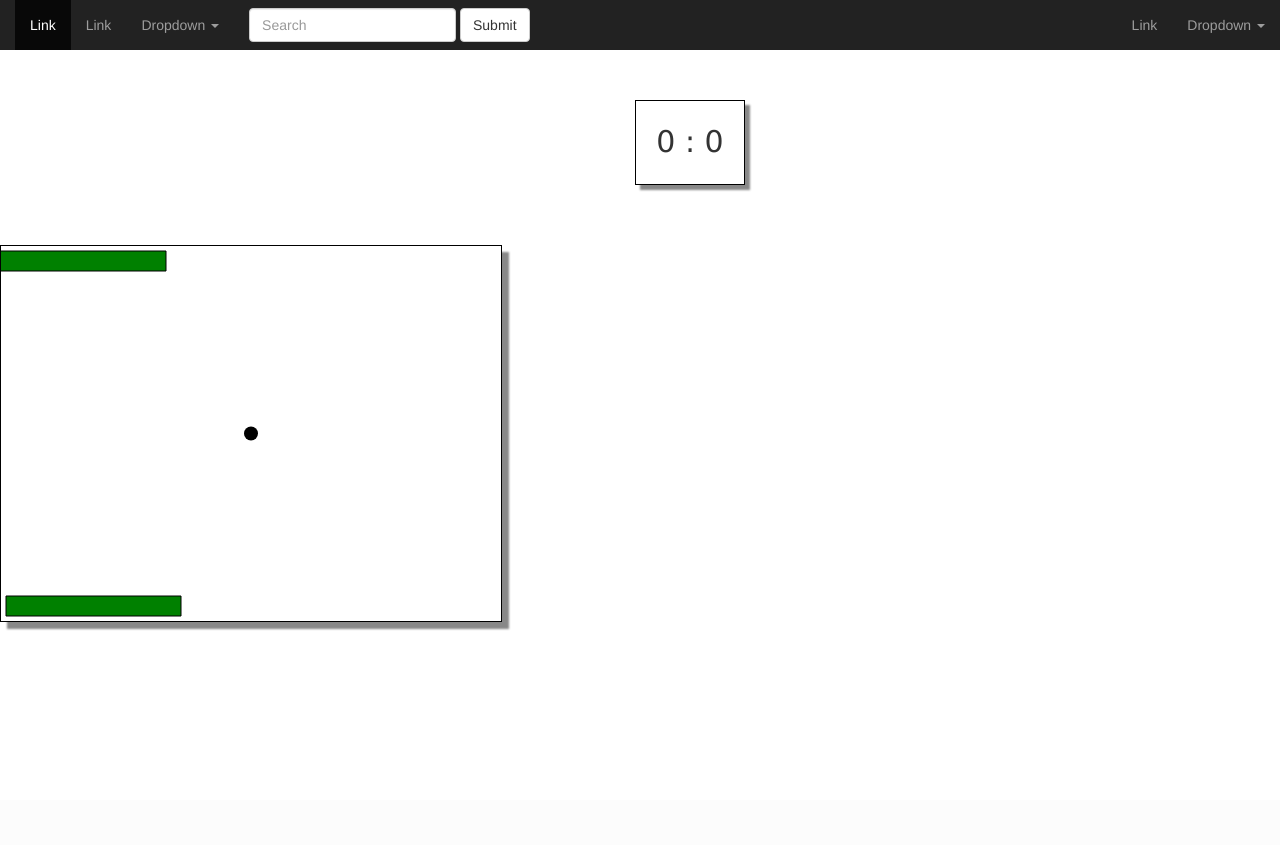
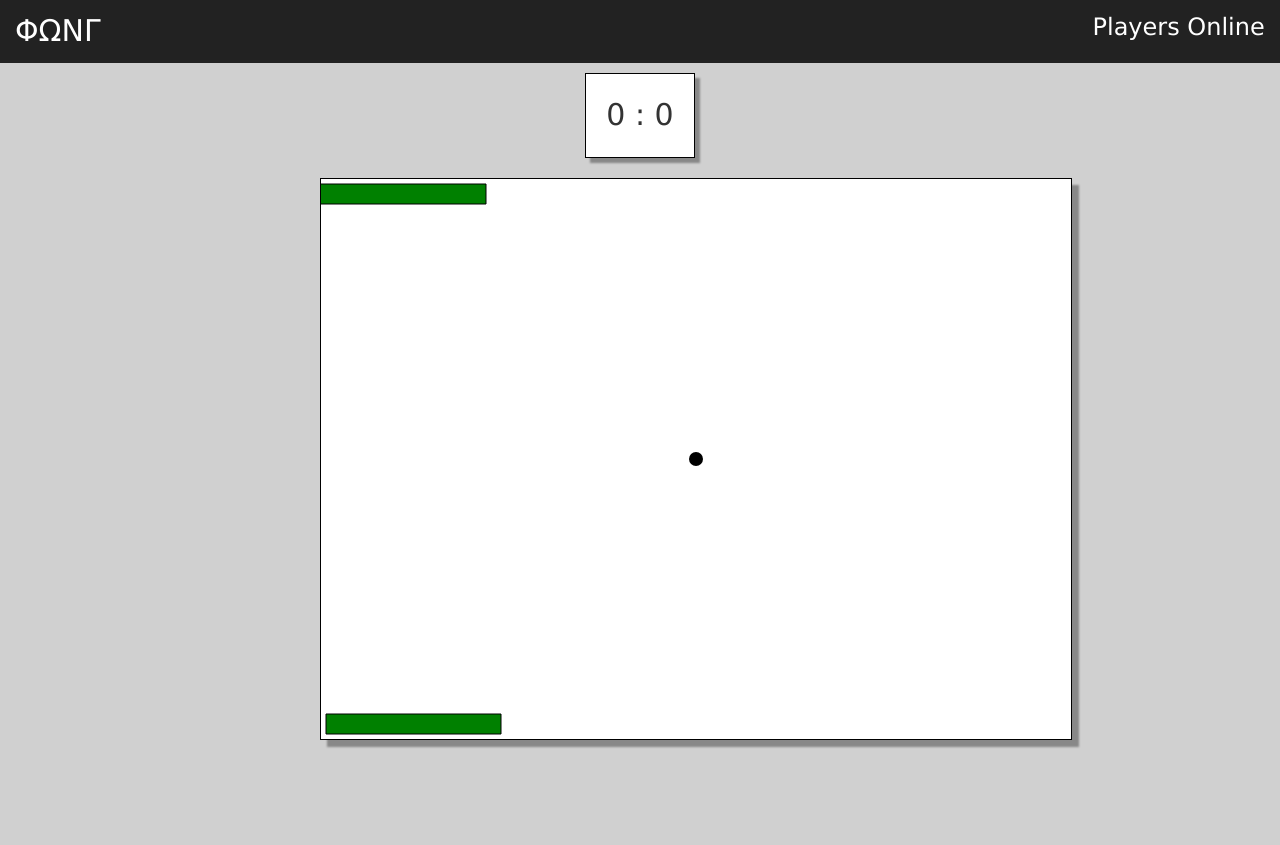
Before and after one commit to ShawnYcx/wd2-project4, a PHP site: page /game.html in a window 1280 px wide; the page is wider, and only the part inside the window is pictured. Before the commit the page ends 630 px from the top of that part, so only its background shows below. Run offline with PHP 8.4, Linux system fonts and the light colour scheme; some libraries are stand-ins or nearby versions.

Commit message:
some styling added

```diff
--- a/css/styles.css
+++ b/css/styles.css
@@ -1,12 +1,34 @@
+/*div{
+	background-color: rgb(208, 208, 208);
+}*/
+
 #canvas{
 	border: 1px solid black;
 	box-shadow: 7px 7px 2px #888888;
+	/*width: 100%;*/
+  	text-align: center;
+  	margin-top: 10px;
+  	margin-left: 25%;
+  	margin-bottom: 100px;
+  	background-color: white;
+    top:60%;
+    left:50%;
+    /*transform: translate(-50%, -50%);
+    -o-transform: translate(-50%, -50%);
+    -ms-transform: translate(-50%, -50%);
+    -moz-transform: translate(-50%, -50%);
+    -webkit-transform: translate(-50%, -50%);*/
+}
+
+#game-board{
+	background-color: rgb(208, 208, 208);
 }
 
 .wrapper{
 	width: 100%;
   	text-align: center;
-  	margin: 50px;
+  	/*margin-top: 50px;*/
+  	background-color: rgb(208, 208, 208);
 }
 
 #sc {
@@ -16,4 +38,17 @@
 	border:1px solid black;
 	box-shadow: 5px 5px 2px #888888;
 	display: inline-block;
+	background-color: white;
+	margin-top: 10px;
 }
+
+.nav-text{
+	font-size: 24px;
+	padding-top: 10px;
+	color: white;
+	font-family: verdana;
+}
+
+#pong{
+	font-size: 30px;
+}
--- a/game.html
+++ b/game.html
@@ -13,7 +13,8 @@
 </head>
   <div class="collapse navbar-collapse navbar-inverse" id="bs-example-navbar-collapse-1">
           <ul class="nav navbar-nav">
-            <li class="active"><a href="#">Link <span class="sr-only">(current)</span></a></li>
+            <p id="pong" class="nav-text">&Phi;&Omega;&Nu;&Gamma;</p>
+            <!-- <li class="active"><a href="#">Link <span class="sr-only">(current)</span></a></li>
             <li><a href="#">Link</a></li>
             <li class="dropdown">
               <a href="#" class="dropdown-toggle" data-toggle="dropdown" role="button" aria-expanded="false">Dropdown <span class="caret"></span></a>
@@ -26,16 +27,17 @@
                 <li class="divider"></li>
                 <li><a href="#">One more separated link</a></li>
               </ul>
-            </li>
+            </li> -->
           </ul>
-          <form class="navbar-form navbar-left" role="search">
+          <!-- <form class="navbar-form navbar-left" role="search">
             <div class="form-group">
               <input type="text" class="form-control" placeholder="Search">
             </div>
             <button type="submit" class="btn btn-default">Submit</button>
-          </form>
+          </form> -->
           <ul class="nav navbar-nav navbar-right">
-            <li><a href="#">Link</a></li>
+            <p id="online" class="nav-text">Players Online&nbsp&nbsp</p>
+            <!-- <li><a href="#">Link</a></li>
             <li class="dropdown">
               <a href="#" class="dropdown-toggle" data-toggle="dropdown" role="button" aria-expanded="false">Dropdown <span class="caret"></span></a>
               <ul class="dropdown-menu" role="menu">
@@ -45,17 +47,21 @@
                 <li class="divider"></li>
                 <li><a href="#">Separated link</a></li>
               </ul>
-            </li>
+            </li> -->
           </ul>
         </div>
 
 <body onload="setup()">
-  <div class="wrapper">
+  <!-- <div class="wrapper">
     <p id="sc">0 : 0</p>
-    </div>
+  </div> -->
 
   <div id="game-board">
-    <canvas id="canvas" width="500" height="375" tabeindex='1'>Your browser doesn't support Canvas</canvas>
+    <div class="wrapper">
+        <p id="sc">0 : 0</p>
+    </div>
+    <canvas id="canvas" width="750" height="560" tabeindex='1'>Your browser doesn't support Canvas</canvas>
+
   </div>
   <audio preload="true" id="collide">
   	<source src="http://dl.dropbox.com/u/26141789/canvas/pingpong/Metal%20Cling%20-%20Hit.mp3" />
@@ -71,6 +77,7 @@
 		var socket = io();
 		var canvas = document.getElementById('canvas');
     var score = document.getElementById("sc");
+    var onlinePlayers = document.getElementById("online");
         var context = canvas.getContext('2d');
         var H = canvas.height;
         var W = canvas.width;
@@ -224,12 +231,12 @@
         {
           if(playerid % 2 == 0)
           {
-        	paddle.x = e.x;
+        	paddle.x = e.x - 500;
           socket.emit('movePaddle', paddle, playerid);
           }
           else if(playerid % 2 == 1)
           {
-            paddle2.x = e.x;
+            paddle2.x = e.x - 500;
             socket.emit('movePaddle', paddle2, playerid);
           }
         	//paddle.draw();
@@ -279,6 +286,10 @@
 
         })
 
+        socket.on('numPlayers', function(msg){
+          online.innerHTML = msg + " Players Online&nbsp&nbsp";
+        })
+
 	}
 
 	//on start
```
Also changed, not shown: app.js (+15 -2 lines).
